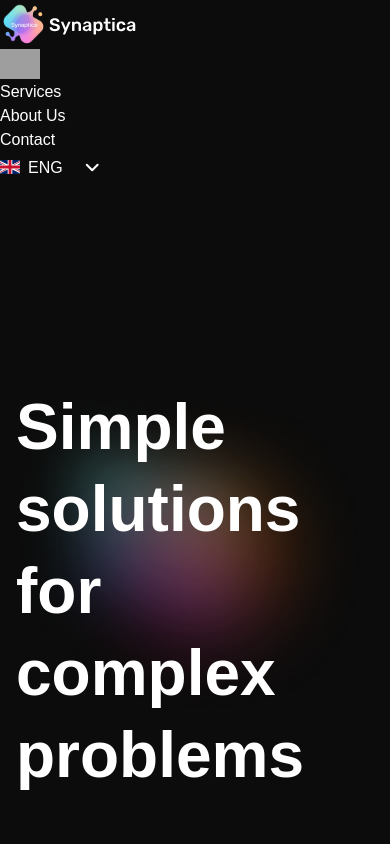
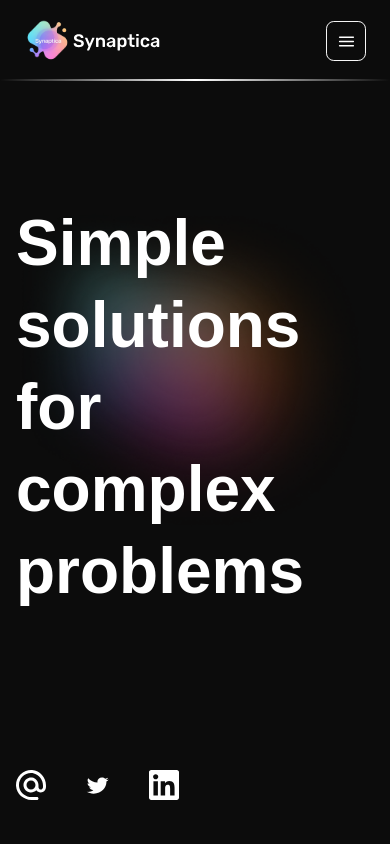
Before and after one commit to NikolozBeqauri/teamProfile, a Next.js app: page /en in a window 390 px wide. Shown: the top 844 px of the page. Built offline with nearby package versions, Linux system fonts and the light colour scheme; grey boxes are pictures that could not be loaded.

Commit message:
feat: navigation responsive

```diff
--- a/app/components/BurgerNav/BurgerNav.module.scss
+++ b/app/components/BurgerNav/BurgerNav.module.scss
@@ -1,52 +1,113 @@
 @use '../../_colors.scss' as *;
+
 .background {
+  position: fixed;
+  top: 0;
+  left: 0;
+  background: transparent;
+  transition: 0.3s ease;
+  z-index: 6;
+}
 
+.backgroundActive {
+  background: rgba(0, 0, 0, 0.40);
+  width: 100vw;
+  height: 100vh;
 }
-.backgroundActive {
 
-}
-.wrapper {
+.header {
+  display: flex;
+  justify-content: space-between;
+  align-items: center;
+  width: 100vw;
+  padding: 16px 24px;
+  position: relative;
+  z-index: 4;
+  background: $primaryDark;
 
-}
-.header {
-
+  &::after {
+    content: '';
+    position: absolute;
+    bottom: 0;
+    left: 0;
+    height: 2px;
+    width: 100%;
+    background: linear-gradient(to right, transparent, $white, transparent);
+    pointer-events: none;
+  }
 }
 
 .navWrapper {
-
+  max-height: 0;
+  overflow: hidden;
+  transition: max-height 0.4s ease, padding 0.4s ease, opacity 0.3s ease;
+  opacity: 0;
+  padding: 0 24px;
+  margin-top: 0;
+  border-bottom: 1px solid $white;
 }
 
 .navList {
+  width: 100%;
 }
 
 .navList > li {
+  border-bottom: 1px solid #E8E8E8;
 }
 
 .navLink {
-
+  display: block;
+  width: 100%;
+  height: 100%;
+  color: #9194A1;
+  font-family: var(--font-noto-sans-georgian);
+  font-size: 16px;
+  font-weight: 600;
+  line-height: 40px;
+  white-space: nowrap;
+  padding: 16px 0px;
 }
 
 .navButton {
-
+  width: 161px;
+  height: 45px;
+  margin: 26px 0px 24px 0px;
 }
 
 .burgerIcon {
+  cursor: pointer;
 }
 
 .navWrapper.active {
-
+  max-height: 476px;
+  opacity: 1;
+  margin-top: 8px;
 }
 
 .aTag {
-
+  display: inline-block;
+  color: $white;
+  font-size: 16px;
+  font-weight: 600;
+  padding: 16px 0px;
+  border-bottom: 1px solid $copyRight;
+  width: 100%;
 }
 
 .languagePicker {
+    display: flex;
+    align-items: flex-start;
+    justify-content: space-between;
+  height: 56px;
+  overflow: hidden;
+  transition: height 0.3s ease;
+  margin: 12px 0px;
+}
 
+.languagePicker.open {
+  height: 100px;
 }
-.pilzEng {
-
+.buttonWrapper {
+    max-width: 176px;
+    width: 100%
 }
-.pilzGeo {
-
-}
--- a/app/components/BurgerNav/BurgerNav.tsx
+++ b/app/components/BurgerNav/BurgerNav.tsx
@@ -1,52 +1,51 @@
-'use client'
+'use client';
 import Image from 'next/image';
 import styles from './BurgerNav.module.scss';
 import { useState } from 'react';
 import LanguagePicker from '../LanguagePicker/LanguagePicker';
 import { useTranslations } from "next-intl";
 import Link from 'next/link';
+import ReusableButton from '../ReusableButton/ReusableButton';
+
 interface Props {
     notIndexPage?: boolean;
 }
+
 const BurgerNav = (props: Props) => {
-    const [active, setActive] = useState(false)
+    const [active, setActive] = useState(false);
+    const [pickerOpen, setPickerOpen] = useState(false); // Track picker state
     const t = useTranslations('Navigation');
 
     return (
         <div className={`${styles.background} ${active ? styles.backgroundActive : ''}`} onClick={() => setActive(!active)}>
-            <nav className={styles.wrapper} onClick={(e) => e.stopPropagation()} >
+            <nav className={styles.wrapper} onClick={(e) => e.stopPropagation()}>
                 <div className={styles.header}>
                     <Link href="/">
-                        <img
-                            src={`/logo.svg`}
-                            alt="logo"
-                            className={styles[t("logo")]}
-                        />
+                        <img src="/logo.svg" alt="logo" className={styles[t("logo")]} />
                     </Link>
                     <Image
                         src="/burger.svg"
-                        alt="burger nemu"
+                        alt="burger menu"
                         width={40}
                         height={40}
                         className={styles.burgerIcon}
-                        onClick={() => { setActive(!active); }}
+                        onClick={() => setActive(!active)}
                     />
                 </div>
+
                 <div className={`${styles.navWrapper} ${active ? styles.active : ''}`}>
                     <div>
                         <ul>
-                            <li>
-                                <a onClick={() => setActive(!active)} className={styles.aTag} href={props.notIndexPage ? "/#services" : "#services"}>{t('services')} </a>
-                            </li>
-                            <li>
-                                <a onClick={() => setActive(!active)} className={styles.aTag} href={props.notIndexPage ? "/#aboutUs" : "#aboutUs"}>{t('aboutUs')}</a>
-                            </li>
-                            <li>
-                                <a onClick={() => setActive(!active)} className={styles.aTag} href={props.notIndexPage ? "/#contact" : "#contact"}>{t('contact')}</a>
-                            </li>
+                            <li><a onClick={() => setActive(false)} className={styles.aTag} href={props.notIndexPage ? "/#services" : "#services"}>{t('services')}</a></li>
+                            <li><a onClick={() => setActive(false)} className={styles.aTag} href={props.notIndexPage ? "/#aboutUs" : "#aboutUs"}>{t('aboutUs')}</a></li>
+                            <li><a onClick={() => setActive(false)} className={styles.aTag} href={props.notIndexPage ? "/#contact" : "#contact"}>{t('contact')}</a></li>
                         </ul>
-                        <div className={styles.languagePicker}>
-                            <LanguagePicker setActive={setActive} />
+
+                        <div className={`${styles.languagePicker} ${pickerOpen ? styles.open : ''}`}>
+                            <LanguagePicker setActive={setActive} setPickerOpen={setPickerOpen} />
+                            <a className={styles.buttonWrapper} href="#contact">
+                                <ReusableButton title={"Leave a request"} />
+                            </a>
                         </div>
                     </div>
                 </div>
--- a/app/components/LanguagePicker/LanguagePicker.module.scss
+++ b/app/components/LanguagePicker/LanguagePicker.module.scss
@@ -1,10 +1,12 @@
 @use '../../_colors.scss' as *;
+
 .activeLanguage {
   display: flex;
   gap: 8px;
   align-items: center;
   cursor: pointer;
 }
+
 .wrapper {
   position: relative;
 }
@@ -12,7 +14,7 @@
 .modalContainer {
   position: absolute;
   top: 40px;
-  left: -6px;
+  left: 0px;
   width: 90px;
   padding: 8px 0;
   border-radius: 12px;
@@ -31,12 +33,10 @@
     left: -75%;
     width: 50%;
     height: 100%;
-    background: linear-gradient(
-      120deg,
+    background: linear-gradient(120deg,
         transparent,
         rgba($primaryBlue, 0.5),
-      transparent
-    );
+        transparent);
     transform: skewX(-25deg);
     pointer-events: none;
   }
@@ -49,9 +49,11 @@
 .activeFlag {
   border-radius: 2px;
 }
+
 .downArrow {
   margin-left: 4px;
 }
+
 .modalContainer {
   display: flex;
   flex-direction: column;
@@ -68,13 +70,15 @@
 
 }
 
-.modalContainer > div > img {
+.modalContainer>div>img {
   border-radius: 2px;
 }
+
 @keyframes shine {
   0% {
     left: -75%;
   }
+
   100% {
     left: 125%;
   }
--- a/app/components/LanguagePicker/LanguagePicker.tsx
+++ b/app/components/LanguagePicker/LanguagePicker.tsx
@@ -8,9 +8,10 @@ import { motion, AnimatePresence } from "framer-motion";
 
 type Props = {
   setActive?: React.Dispatch<React.SetStateAction<boolean>>;
+  setPickerOpen?: React.Dispatch<React.SetStateAction<boolean>>;
 };
 
-const LanguagePicker = (props: Props) => {
+const LanguagePicker = ({ setActive, setPickerOpen }: Props) => {
   const locale = useLocale();
   const router = useRouter();
   const pathname = usePathname();
@@ -30,24 +31,30 @@ const LanguagePicker = (props: Props) => {
     const newPath = segments.join('/');
     router.push(newPath);
     setActivePicker(false);
+    setPickerOpen?.(false);
+  };
+
+  const togglePicker = () => {
+    const next = !activePicker;
+    setActivePicker(next);
+    setPickerOpen?.(next);
   };
 
   useEffect(() => {
     const handleClickOutside = (event: MouseEvent) => {
       if (pickerRef.current && !pickerRef.current.contains(event.target as Node)) {
         setActivePicker(false);
+        setPickerOpen?.(false);
       }
     };
 
     document.addEventListener('mousedown', handleClickOutside);
-    return () => {
-      document.removeEventListener('mousedown', handleClickOutside);
-    };
+    return () => document.removeEventListener('mousedown', handleClickOutside);
   }, []);
 
   return (
     <div className={styles.wrapper} ref={pickerRef}>
-      <div className={styles.activeLanguage} onClick={() => setActivePicker(!activePicker)}>
+      <div className={styles.activeLanguage} onClick={togglePicker}>
         <Image
           src={`/${locale}.svg`}
           alt={`${locale} flag`}
@@ -86,7 +93,7 @@ const LanguagePicker = (props: Props) => {
                   }
                   onClick={() => {
                     changeLanguage(lang);
-                    props.setActive?.(false);
+                    setActive?.(false);
                   }}
                 >
                   <Image
--- a/app/components/Navigation/Navigation.module.scss
+++ b/app/components/Navigation/Navigation.module.scss
@@ -71,8 +71,6 @@ display: flex;
 }
 
 
-
-
 .buttonWrapper {
     max-width: 176px;
     width: 100%
--- a/app/components/NavigationRender/NavigationRender.module.scss
+++ b/app/components/NavigationRender/NavigationRender.module.scss
@@ -4,7 +4,7 @@
 .burgerNav {
     display: none;
 }
-@media (max-width: 768px) {
+@media (max-width: 1024px) {
     .burgerNav {
         display: flex;
     }
```
Also changed, not shown: public/burger.svg (added). Lines whose indentation alone changed are shown as unchanged.
